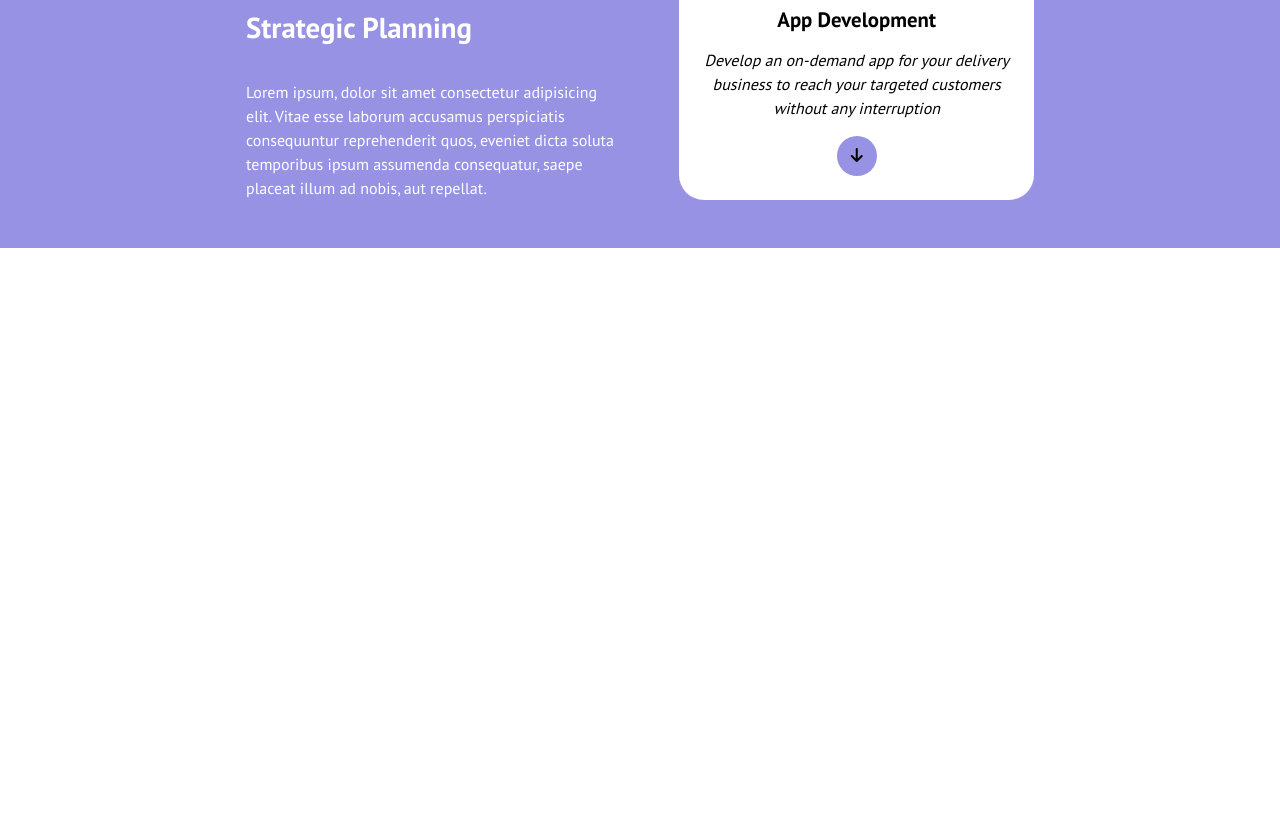
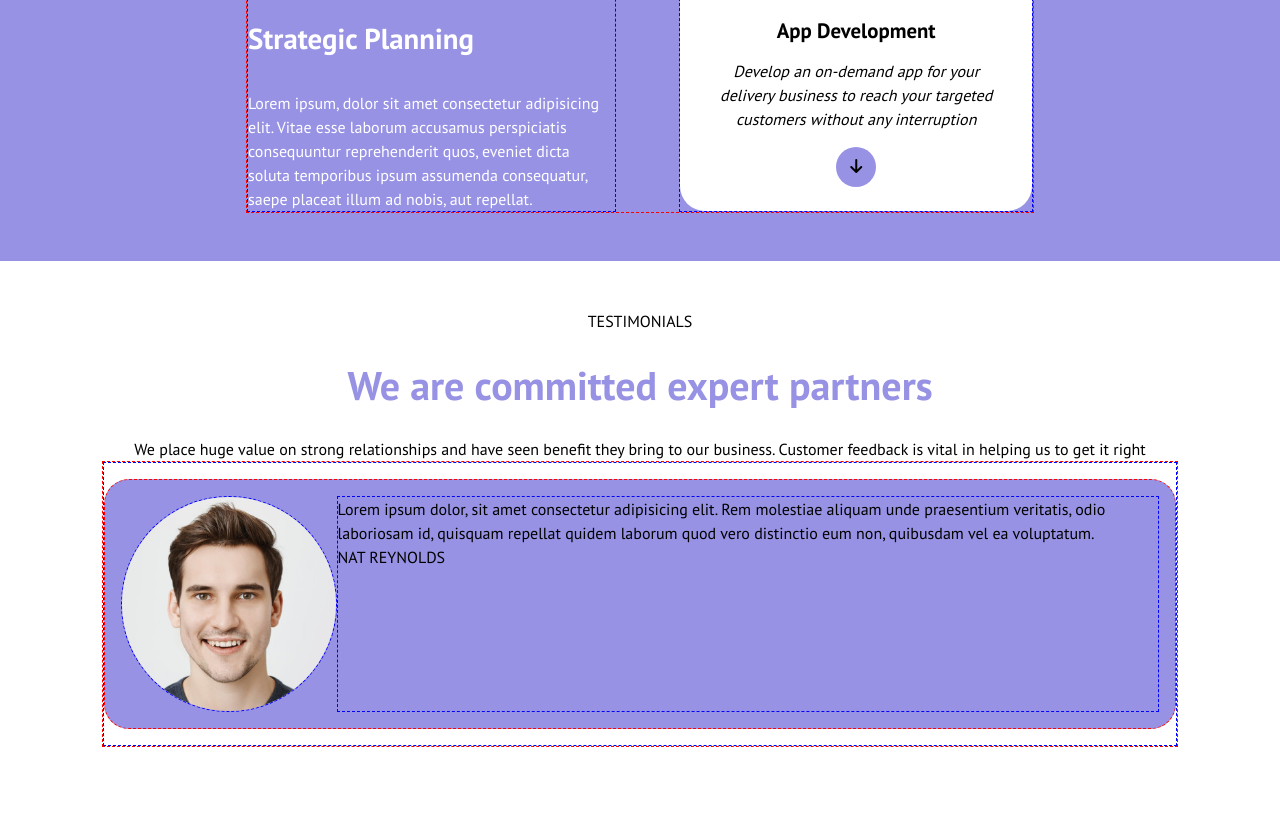
Before and after one commit to MarilisaMoio/htmlcss-responsive-layout, a plain HTML site: page index.html in a window 1280 px wide. Shown: the part 1291-2118 px from the top of the page. Before the commit the page ends 1539 px from the top, so only its background shows below. Drawn offline with Linux system fonts and the light colour scheme.

Commit message:
feat: add raw skeleton of testsimonial section

```diff
--- a/index.html
+++ b/index.html
@@ -19,7 +19,7 @@
                 </div>
                 <div class="col flex">
                     <input type="checkbox" id="hamb">
-                    <label for="hamb" class=" hamburger"><i class="fa-solid fa-bars"></i></label>
+                    <label for="hamb" class="hamburger"><i class="fa-solid fa-bars"></i></label>
                     <nav>
                         <ul class="flex">
                             <li><a href="#planning">Planning</a></li>
@@ -48,28 +48,28 @@
                         </div>
                     </div>
                     <div class="col"> <!--clean code-->
-                        <div class="DemoCard">
+                        <div class="DemoCard centered">
                             <i class="fa-solid fa-file-code fa-5x DemoCard-icon"></i>
                             <h5 class="DemoCard-title">Clean Code</h5>
                             <p class="DemoCard-text">Lorem ipsum dolor sit amet consectetur, adipisicing elit. Consectetur dignissimos quos omnis accusamus dicta! Facilis deleniti consequatur quos voluptatem?</p>
                         </div>
                     </div>
                     <div class="col"> <!--web design-->
-                        <div class="DemoCard">
+                        <div class="DemoCard centered">
                             <i class="fa-solid fa-compass-drafting fa-5x"></i>
                             <h5 class="DemoCard-title">Web Design</h5>
                             <p class="DemoCard-text">Lorem ipsum dolor sit amet consectetur, adipisicing elit. Consectetur dignissimos quos omnis accusamus dicta! Facilis deleniti consequatur quos voluptatem?</p>
                         </div>
                     </div>
                     <div class="col"> <!--development-->
-                        <div class="DemoCard">
+                        <div class="DemoCard centered">
                             <i class="fa-solid fa-laptop-code fa-5x DemoCard-icon"></i>
                             <h5 class="DemoCard-title">Development</h5>
                             <p class="DemoCard-text">Lorem ipsum dolor sit amet consectetur, adipisicing elit. Consectetur dignissimos quos omnis accusamus dicta! Facilis deleniti consequatur quos voluptatem?</p>
                         </div>
                     </div>
                     <div class="col"> <!--branding-->
-                        <div class="DemoCard">
+                        <div class="DemoCard centered">
                             <i class="fa-solid fa-bullhorn fa-5x DemoCard-icon"></i>
                             <h5 class="DemoCard-title">Branding</h5>
                             <p class="DemoCard-text">Lorem ipsum dolor sit amet consectetur, adipisicing elit. Consectetur dignissimos quos omnis accusamus dicta! Facilis deleniti consequatur quos voluptatem?</p>
@@ -89,7 +89,7 @@
                         </div>
                     </div>
                     <div class="col">
-                        <div class="app-dev">
+                        <div class="app-dev centered">
                             <img src="img/planning2.png" alt="">
                             <h5>App Development</h5>
                             <p>Develop an on-demand app for your delivery business to reach your targeted customers without any interruption</p>
@@ -99,6 +99,28 @@
                 </div>
             </div>
         </section>
+        <section id="testimonials">
+            <div class="container-xl">
+                <div class="centered">
+                    <div>testimonials</div>
+                    <h2>We are committed expert partners</h2>
+                    <p>We place huge value on strong relationships and have seen benefit they bring to our business. Customer feedback is vital in helping us to get it right</p>
+                </div>
+                <div class="row">
+                    <div class="col">
+                        <div class="CardTestimonial flex">
+                            <div class="CardTestimonial-imageCropper">
+                                <img src="img/testimonial1.jpg" alt="" class="CardTestimonial-img">
+                            </div>
+                            <div class="CardTestimonial-cite">
+                                <div class="CardTestimonial-quote">Lorem ipsum dolor, sit amet consectetur adipisicing elit. Rem molestiae aliquam unde praesentium veritatis, odio laboriosam id, quisquam repellat quidem laborum quod vero distinctio eum non, quibusdam vel ea voluptatum.</div>
+                                <div class="CardTestimonial-name">Nat Reynolds</div>
+                            </div>
+                        </div>
+                    </div>
+                </div>
+            </div>
+        </section>
     </main>
 </body>
 </html>
--- a/style.css
+++ b/style.css
@@ -17,7 +17,7 @@ a{
 /* #endregion RESET */
 
 /* #region DEBUG */
-/* body{
+body{
     background-color: greenyellow;
 }
 
@@ -27,7 +27,7 @@ a{
 
 .row > *, .flex > *{
     border: 1px dashed blue;
-} */
+}
 /* #endregion DEBUG */
 
 /* #region FLEX */
@@ -110,11 +110,20 @@ button:active{
 /* #endregion BUTTONS */
 
 /* #region TYPO */
+h2{
+    font-size: 2.5rem;
+}
+
 h4{
     font-size: 1.8rem;
 }
+
 h5{
     font-size: 1.3rem;
+}
+
+.centered{
+    text-align: center;
 }
 /* #endregion TYPO */
 
@@ -125,6 +134,7 @@ header{
     color: white;
     position: sticky;
     top: 0px;
+    z-index: 999;
     box-shadow: 0px 1px 2ch blue;
 }
 
@@ -176,7 +186,6 @@ header .hamburger{
     background-color: #B5DDFF;
     border-radius: 15px;
     padding: 2.5rem 2rem;
-    text-align: center;
     color: #0084FD;
     height: 100%;
 }
@@ -191,7 +200,6 @@ header .hamburger{
 
 .DemoCard--big-content{
     width: 60%;
-    text-align: left;
 }
 
 .DemoCard--big-img{
@@ -245,7 +253,6 @@ header .hamburger{
 .app-dev{
     padding: 1.5rem;
     background-color: white;
-    text-align: center;
     border-radius: 25px;
 }
 
@@ -266,6 +273,45 @@ header .hamburger{
 }
 
 /* #endregion PLANNING */
+
+/* #region TESTIMONIALS */
+#testimonials{
+    padding-top: 3rem;
+    padding-bottom: 5rem;
+}
+
+#testimonials .centered div, .CardTestimonial-name{
+    text-transform: uppercase;
+}
+
+#testimonials h2{
+    margin: 1em 0;
+    color: #9792E4;
+}
+
+.CardTestimonial{
+    background-color: #9792E4;
+    padding: 1rem;
+    border-radius: 25px;
+    margin: 1rem 0;
+}
+
+.CardTestimonial-imageCropper{
+    overflow: hidden;
+    border-radius: 50%;
+    height: 100%;
+    max-height: 400px;
+    aspect-ratio: 1 / 1;
+    margin: auto;
+}
+
+.CardTestimonial-img{
+    width: 200%;
+    position: relative;
+    left: -50%
+}
+
+/* #endregion TESTIMONIALS */
 
 
 
@@ -325,8 +371,7 @@ header .hamburger{
     }
 
     #planning .container-xl{
-        padding: 1.5rem;
-        padding-top: 3rem;
+        padding: 3rem 2rem;
     }
 
     #planning .row{
```
